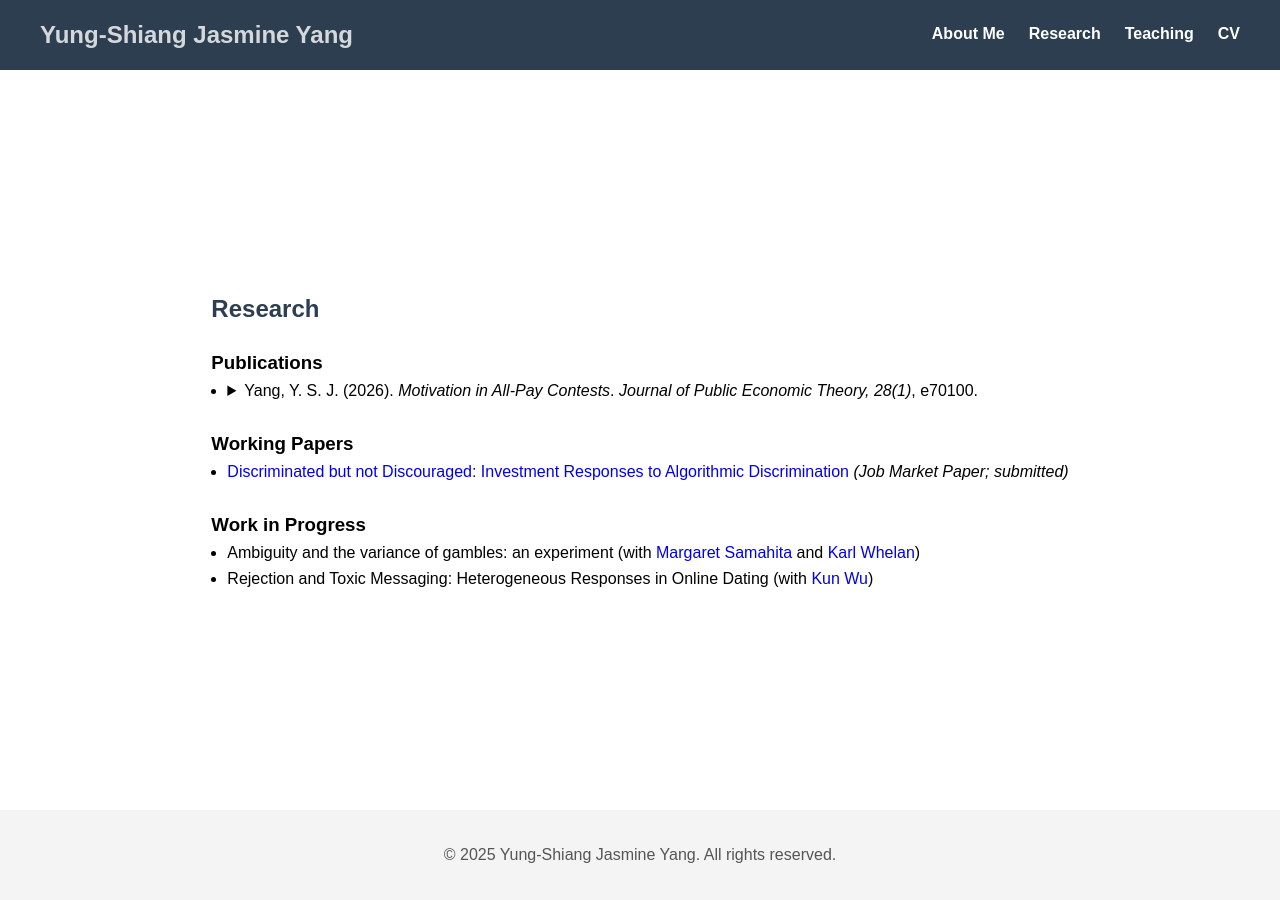
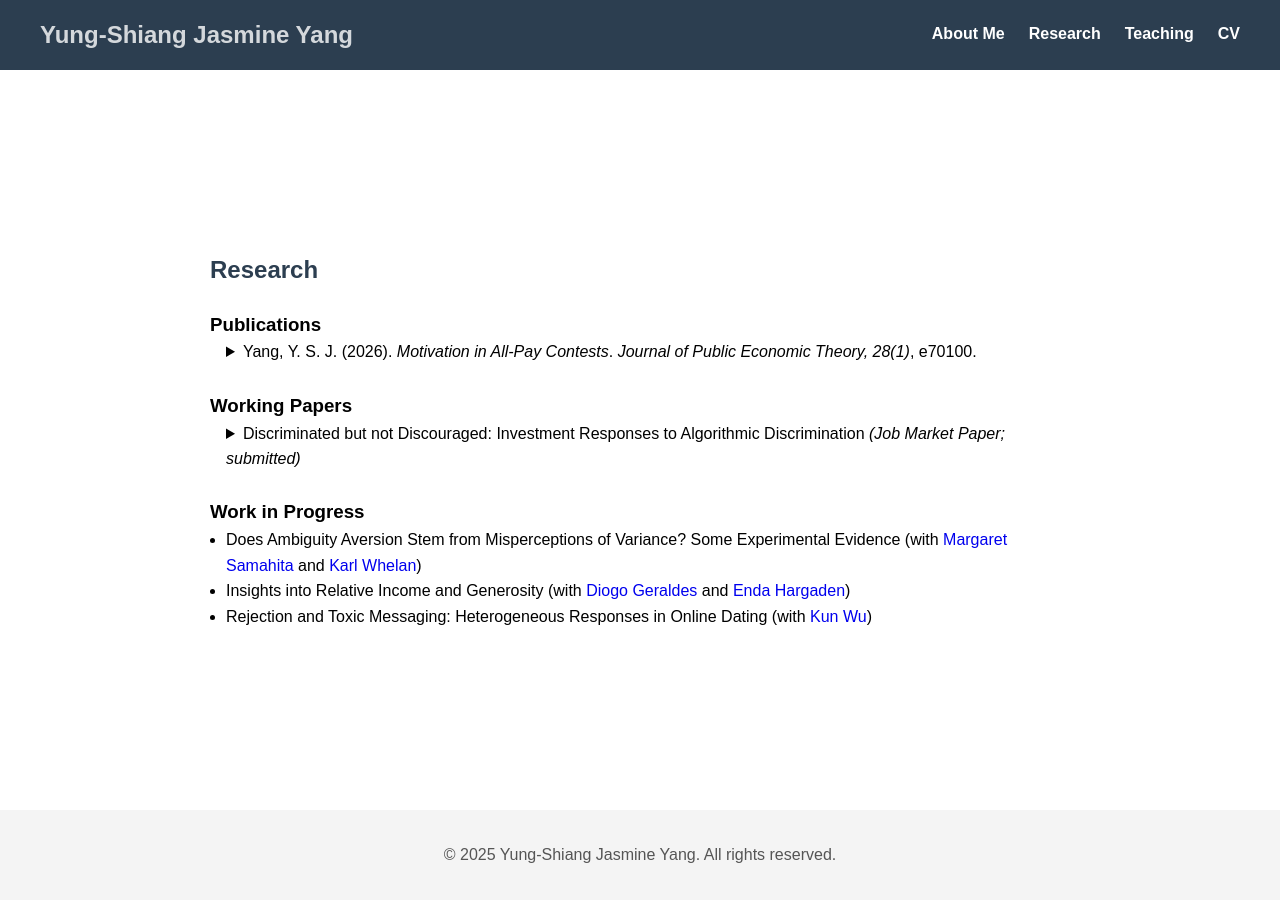
Before and after one commit to Y-SJasmineYang/y-sjasmineyang.github.io, a Jekyll site: the page built from research.html, in a window 1280 px wide. Built offline with Jekyll 4.4.1, drawn with Linux system fonts in a browser that asks for light colours.

Commit message:
Update research.html

```diff
--- a/research.html
+++ b/research.html
@@ -6,7 +6,7 @@
 <h2>Research</h2>
 
 <h3>Publications</h3>
-<ul>
+<ul style="list-style: none; padding-left: 0;">
   <li>
     <details>
       <summary style="cursor: pointer;">
@@ -27,20 +27,50 @@
         reputation and money can be complementary goods.
       </p>
       <p>
-        <a href="https://onlinelibrary.wiley.com/doi/full/10.1111/jpet.70100">Read the paper</a>
+        <a href="https://onlinelibrary.wiley.com/doi/full/10.1111/jpet.70100">Read the paper (open access)</a>
       </p>
     </details>
   </li>
 </ul>
 <br>
 <h3>Working Papers</h3>
-<ul>
-  <li><a href="https://papers.ssrn.com/sol3/papers.cfm?abstract_id=7528787" target="_blank" rel="noopener noreferrer">Discriminated but not Discouraged: Investment Responses to Algorithmic Discrimination</a> <i>(Job Market Paper; submitted)</i></li>
+<ul style="list-style: none; padding-left: 0;">
+  <li>
+    <details>
+      <summary style="cursor: pointer;">
+        Discriminated but not Discouraged: Investment Responses to Algorithmic Discrimination
+        <i>(Job Market Paper; submitted)</i>
+      </summary>
+
+      <p>
+        We study how individuals adapt their investment when an algorithm evaluates groups differently.
+        In a pre-registered online experiment (N = 553), participants are randomly assigned to an
+        advantaged or disadvantaged identity group and choose how much to invest to improve their
+        probability of being hired by an algorithm that holds different prior beliefs across groups.
+        Disadvantaged participants invest 17.7% more than advantaged participants, showing no evidence
+        of discouragement in investment despite facing less favorable evaluation. We then test two
+        interventions: “Role Model” treatments providing information about the behavior and outcomes
+        of same-group predecessors, and a “No Risk” treatment that conditions payment of the
+        investment cost on being hired. The “Role Model” treatments have limited effects, whereas
+        “No Risk” increases investment among disadvantaged participants by 24%. This effect is
+        significantly larger than the corresponding effect among advantaged participants. Our
+        findings show that individuals can respond to algorithmic disadvantage by increasing rather
+        than reducing investment, and that changing the economic consequences of investment generates
+        a stronger behavioral response than same-group social information.
+      </p>
+
+      <p>
+        <a href="https://papers.ssrn.com/sol3/papers.cfm?abstract_id=7528787"
+           target="_blank" rel="noopener noreferrer">Read the paper on SSRN</a>
+      </p>
+    </details>
+  </li>
 </ul>
 <br>
 <h3>Work in Progress</h3>
 <ul>
-  <li>Ambiguity and the variance of gambles: an experiment (with <a href="https://msamahita.github.io/" target="_blank" rel="noopener noreferrer">Margaret Samahita</a> and <a href="https://www.karlwhelan.com/" target="_blank" rel="noopener noreferrer">Karl Whelan</a>)</li>
+  <li>Does Ambiguity Aversion Stem from Misperceptions of Variance? Some Experimental Evidence (with <a href="https://msamahita.github.io/" target="_blank" rel="noopener noreferrer">Margaret Samahita</a> and <a href="https://www.karlwhelan.com/" target="_blank" rel="noopener noreferrer">Karl Whelan</a>)</li>
+  <li>Insights into Relative Income and Generosity (with <a href="https://www.diogogeraldes.com/" target="_blank" rel="noopener noreferrer">Diogo Geraldes</a> and <a href="https://hargaden.com/enda/" target="_blank" rel="noopener noreferrer">Enda Hargaden</a>)</li>
   <li>Rejection and Toxic Messaging: Heterogeneous Responses in Online Dating (with <a href="https://sites.google.com/view/wukun" target="_blank" rel="noopener noreferrer">Kun Wu</a>)</li>
 
 <!--<li>Author A., Author B. (Year). <i>Title of Paper</i>. Journal Name.</li>
```
